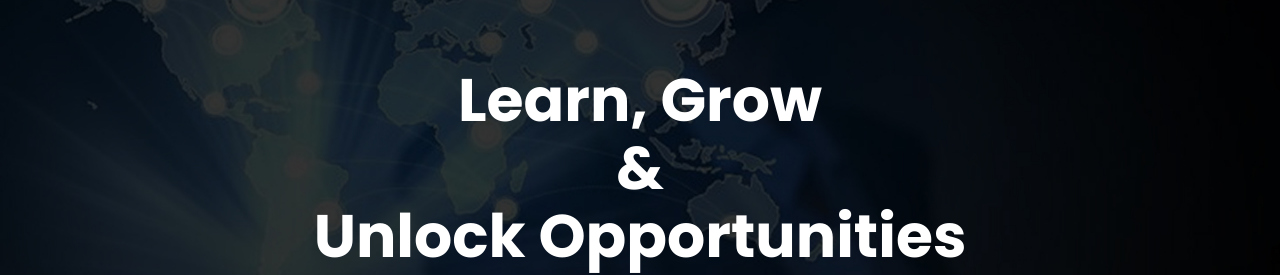
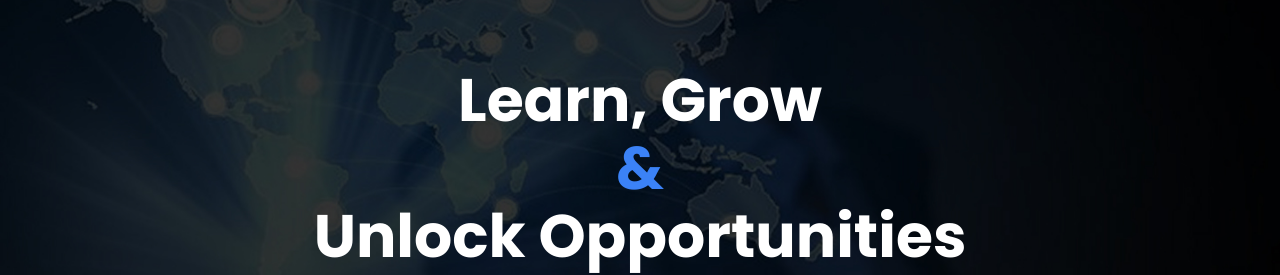
Before and after one commit to Eseoghene94/Educare, a React (Vite) app: page / in a window 1280 px wide. Shown: the part 157-432 px from the top of the page. Built offline with nearby package versions, Linux system fonts and the light colour scheme.

Commit message:
modified:   src/components/Hero.jsx

```diff
--- a/src/components/Hero.jsx
+++ b/src/components/Hero.jsx
@@ -62,10 +62,11 @@ function Hero() {
 
         {/* Hero Section */}
         <section className="flex flex-col items-center justify-center h-[80vh] text-white text-center px-6 animate-fade-up">
-          <h2 className="text-5xl md:text-6xl font-bold">
-            Learn, <span className="text-white">Grow</span>
+          <h2 className="text-5xl md:text-6xl font-bold">Learn, Grow</h2>
+          <h2 className="text-5xl md:text-6xl mt-2 font-bold text-blue-500">
+            {" "}
+            &{" "}
           </h2>
-          <h2 className="text-5xl md:text-6xl mt-2 font-bold"> &</h2>
           <h2 className="text-5xl md:text-6xl font-bold mt-2 md:mt-2">
             Unlock Opportunities
           </h2>
```
